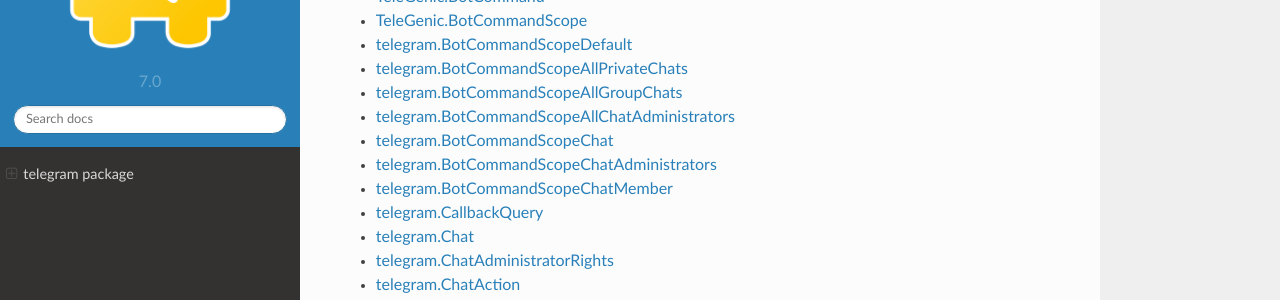
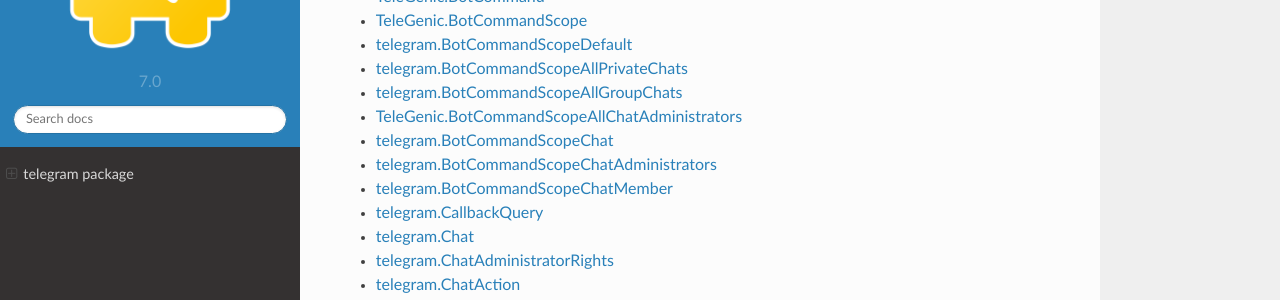
Before and after one commit to Blank-sama/python-telegram-bot-master, a Sphinx documentation site: the page built from docs/source/telegram.rst, in a window 1280 px wide and 900 px high. Shown: the part 247-547 px from the top of the window. Built offline with Sphinx 7.4.7 and the Read the Docs theme 2.0.0, drawn with Linux system fonts in a browser that asks for light colours; pages that are not in the unit, such as notebooks, are missing from menus.

Commit message:
Update telegram.botcommandscopeallchatadministrators.rst

```diff
--- a/docs/source/telegram.botcommandscopeallchatadministrators.rst
+++ b/docs/source/telegram.botcommandscopeallchatadministrators.rst
@@ -1,8 +1,8 @@
-:github_url: https://github.com/python-telegram-bot/python-telegram-bot/blob/v13.x/telegram/botcommandscope.py
+:github_url: https://github.com/Dev-Union/TeleGenic/TeleGenic/blob/v13.x/telegram/botcommandscope.py
 
-telegram.BotCommandScopeAllChatAdministrators
+TeleGenic.BotCommandScopeAllChatAdministrators
 =============================================
 
-.. autoclass:: telegram.BotCommandScopeAllChatAdministrators
+.. autoclass:: TeleGenic.BotCommandScopeAllChatAdministrators
     :members:
     :show-inheritance:
```
